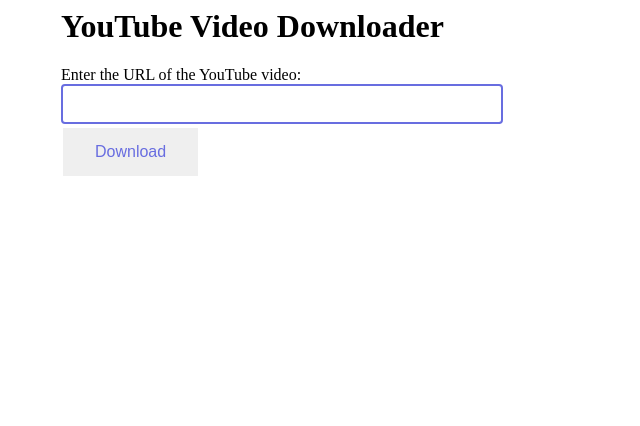
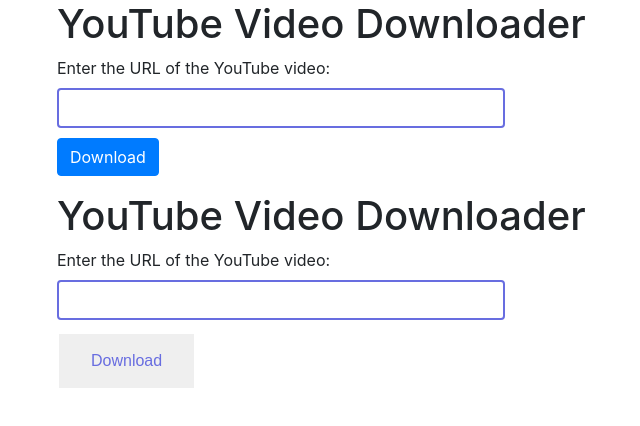
Before and after one commit to Aureum01/Flask, a plain HTML site: page Youtube Downloader/index.html in a window 1280 px wide. Shown: the whole page, without its empty margins (263-903 px from the left). Drawn offline with nearby package versions, Linux system fonts and the light colour scheme.

Commit message:
Update index.html
Bootstrap addition

```diff
--- a/Youtube Downloader/index.html
+++ b/Youtube Downloader/index.html
@@ -1,3 +1,58 @@
+<html>
+  <head>
+    <!-- Include Bootstrap stylesheet -->
+    <link rel="stylesheet" href="https://stackpath.bootstrapcdn.com/bootstrap/4.5.2/css/bootstrap.min.css" integrity="sha384-JcKb8q3iqJ61gNV9KGb8thSsNjpSL0n8PARn9HuZOnIxN0hoP+VmmDGMN5t9UJ0Z" crossorigin="anonymous">
+
+    <style>
+      .button {
+        background-color: none;
+        border: none;
+        color: #686de0;
+        padding: 15px 32px;
+        text-align: center;
+        text-decoration: none;
+        display: inline-block;
+        font-size: 16px;
+        font-family: sans-serif;
+        margin: 4px 2px;
+        cursor: pointer;
+      }
+
+      .button:hover {
+        background-color: #36A9E1;
+      }
+
+      .center {
+        display: block;
+        margin-left: auto;
+        margin-right: auto;
+        width: 50%;
+      }
+
+      .search-box {
+        border: 2px solid #686de0;
+        border-radius: 4px;
+        width: 70%;
+        height: 40px;
+        font-size: 16px;
+        padding: 12px 20px;
+        box-sizing: border-box;
+        outline: none;
+        margin-bottom: 10px;
+      }
+    </style>
+  </head>
+  <body>
+    <div class="center">
+        <h1>YouTube Video Downloader</h1>
+        <form method="post" action="/download">
+          <label for="url">Enter the URL of the YouTube video:</label><br>
+          <input class="search-box" type="text" id="url" name="url"><br>
+          <input class="btn btn-primary" type="submit" value="Download">
+        </form>
+      </div>
+  </body>
+</html>
 <html>
   <head>
     <style>
```
